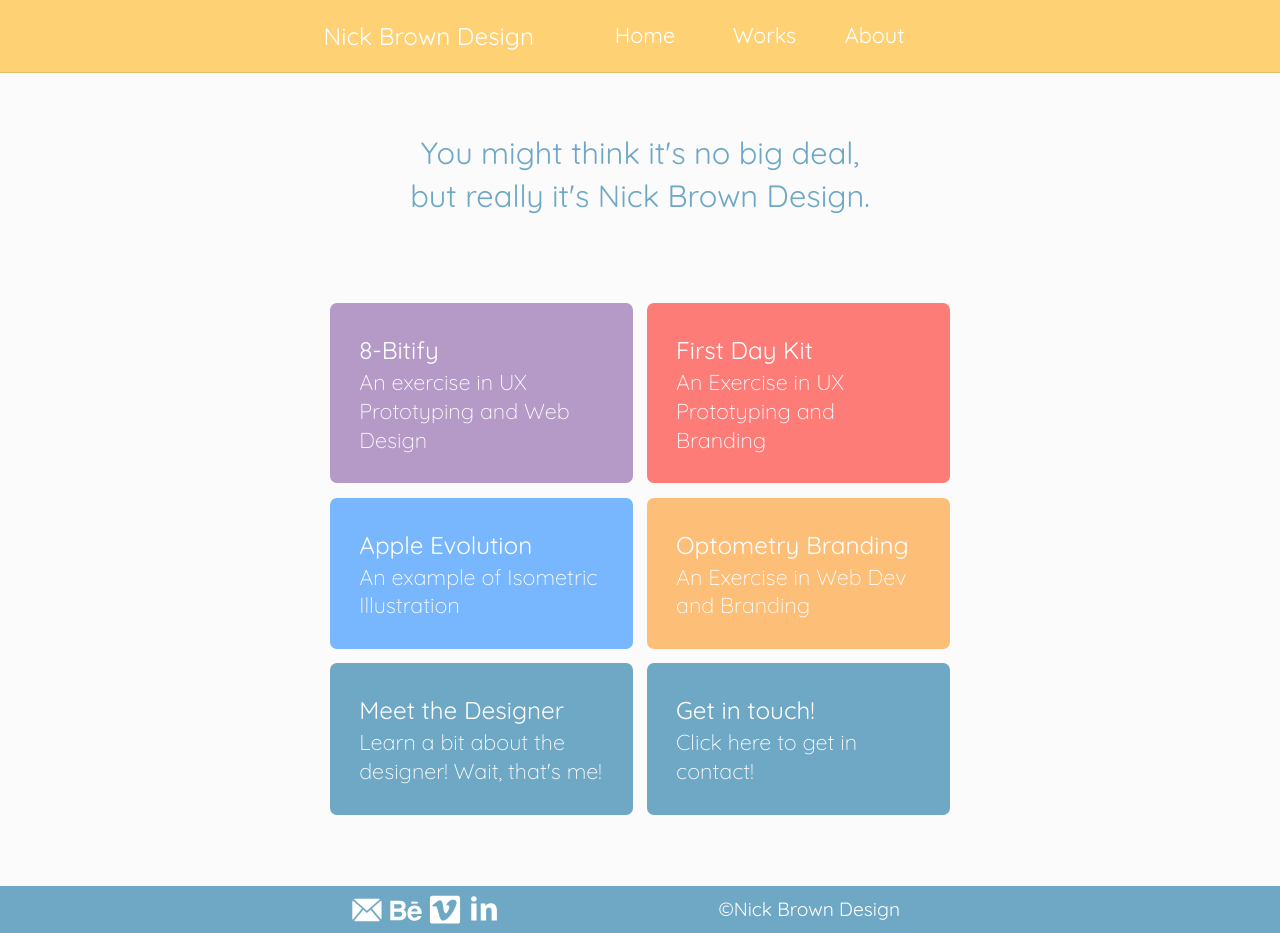
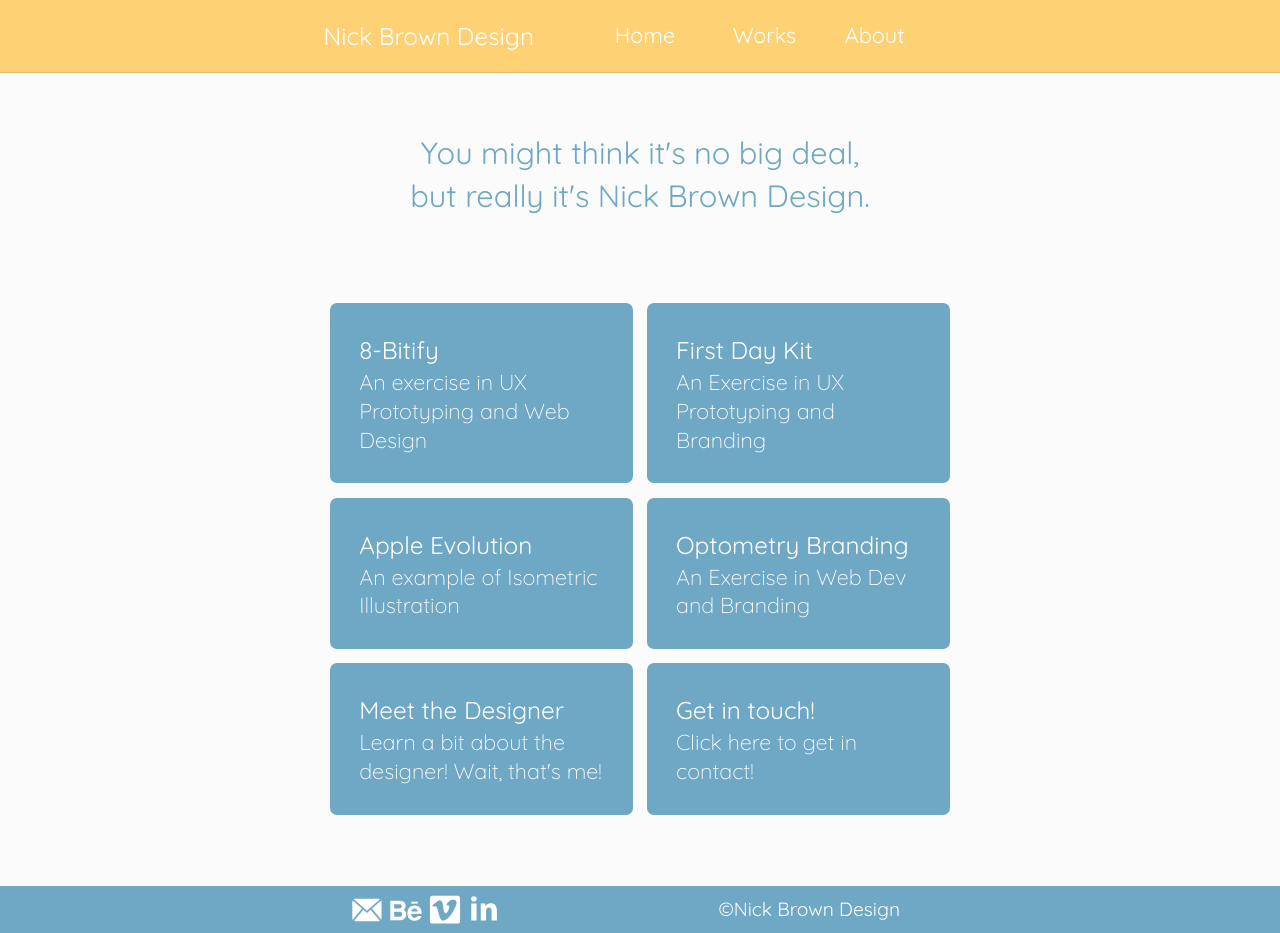
Before and after one commit to nicktgbrown/portfolio-site, a Jekyll site: the page built from index.html, in a window 1280 px wide. Built offline with Jekyll 4.4.1, drawn with Linux system fonts in a browser that asks for light colours; some web fonts are replaced.

Commit message:
Change cards back to blue

```diff
--- a/css/main.css
+++ b/css/main.css
@@ -74,54 +74,6 @@ footer h4 {
 }
 
 .card p {
-  font-weight: 100;
-  font-family: 'Quicksand', sans-serif;
-}
-
-.card-1 {
-  background-color: #b59ac8;
-  border-radius: 7px;
-  font-family: 'Quicksand', sans-serif;
-  color: #fff;
-}
-
-.card-1 p {
-  font-weight: 100;
-  font-family: 'Quicksand', sans-serif;
-}
-
-.card-2 {
-  background-color: #fd7c78;
-  border-radius: 7px;
-  font-family: 'Quicksand', sans-serif;
-  color: #fff;
-}
-
-.card-2 p {
-  font-weight: 100;
-  font-family: 'Quicksand', sans-serif;
-}
-
-.card-3 {
-  background-color: #78b7fd;
-  border-radius: 7px;
-  font-family: 'Quicksand', sans-serif;
-  color: #fff;
-}
-
-.card-3 p {
-  font-weight: 100;
-  font-family: 'Quicksand', sans-serif;
-}
-
-.card-4 {
-  background-color: #fdbe78;
-  border-radius: 7px;
-  font-family: 'Quicksand', sans-serif;
-  color: #fff;
-}
-
-.card-4 p {
   font-weight: 100;
   font-family: 'Quicksand', sans-serif;
 }
--- a/index.html
+++ b/index.html
@@ -9,25 +9,25 @@ priority: .8
   <div class="grid">
     <div class="grid-cards gutter">
       <a href="{{site.baseurl}}/case1.html" class="unit unit-xs-1 unit-s-1 unit-m-1 unit-l-1-2 unit-xl-1-2 gutter-1-4">
-        <div class="card-1 island push-1-2">
+        <div class="card island push-1-2">
           <h3 class="giga push-0">8-Bitify</h3>
           <p class="mega push-0">An exercise in UX Prototyping and Web Design</p>
         </div>
       </a>
       <a href="{{site.baseurl}}/case2.html" class="unit unit-xs-1 unit-s-1 unit-m-1 unit-l-1-2 unit-xl-1-2 gutter-1-4">
-        <div class="card-2 island push-1-2">
+        <div class="card island push-1-2">
           <h3 class="giga push-0">First Day Kit</h3>
           <p class="mega push-0">An Exercise in UX Prototyping and Branding</p>
         </div>
       </a>
       <a href="{{site.baseurl}}/case4.html" class="unit unit-xs-1 unit-s-1 unit-m-1 unit-l-1-2 unit-xl-1-2 gutter-1-4">
-        <div class="card-3 island push-1-2">
+        <div class="card island push-1-2">
           <h3 class="giga push-0">Apple Evolution</h3>
           <p class="mega push-0">An example of Isometric Illustration</p>
         </div>
       </a>
       <a href="{{site.baseurl}}/case3.html" class="unit unit-xs-1 unit-s-1 unit-m-1 unit-l-1-2 unit-xl-1-2 gutter-1-4">
-        <div class="card-4 island push-1-2">
+        <div class="card island push-1-2">
           <h3 class="giga push-0">Optometry Branding</h3>
           <p class="mega push-0">An Exercise in Web Dev and Branding</p>
         </div>
```
